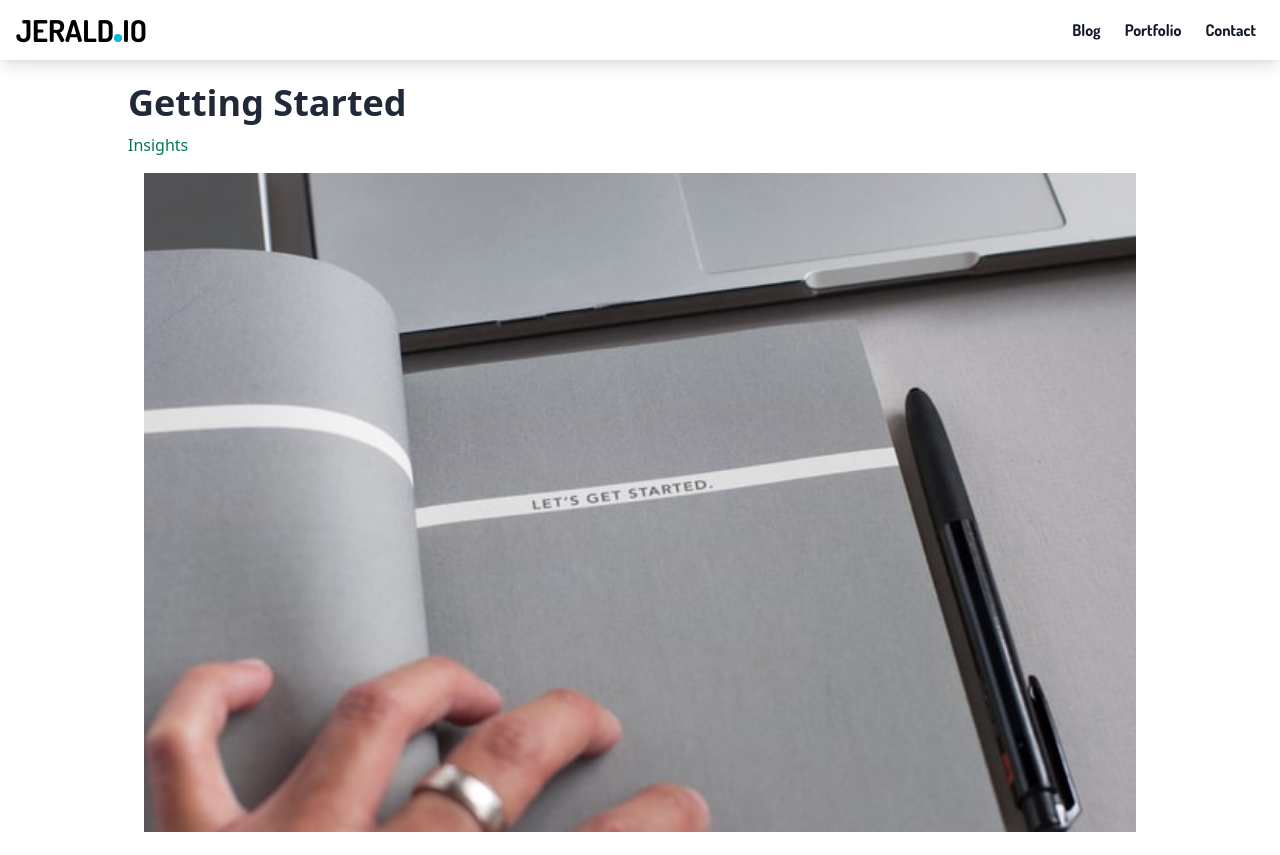
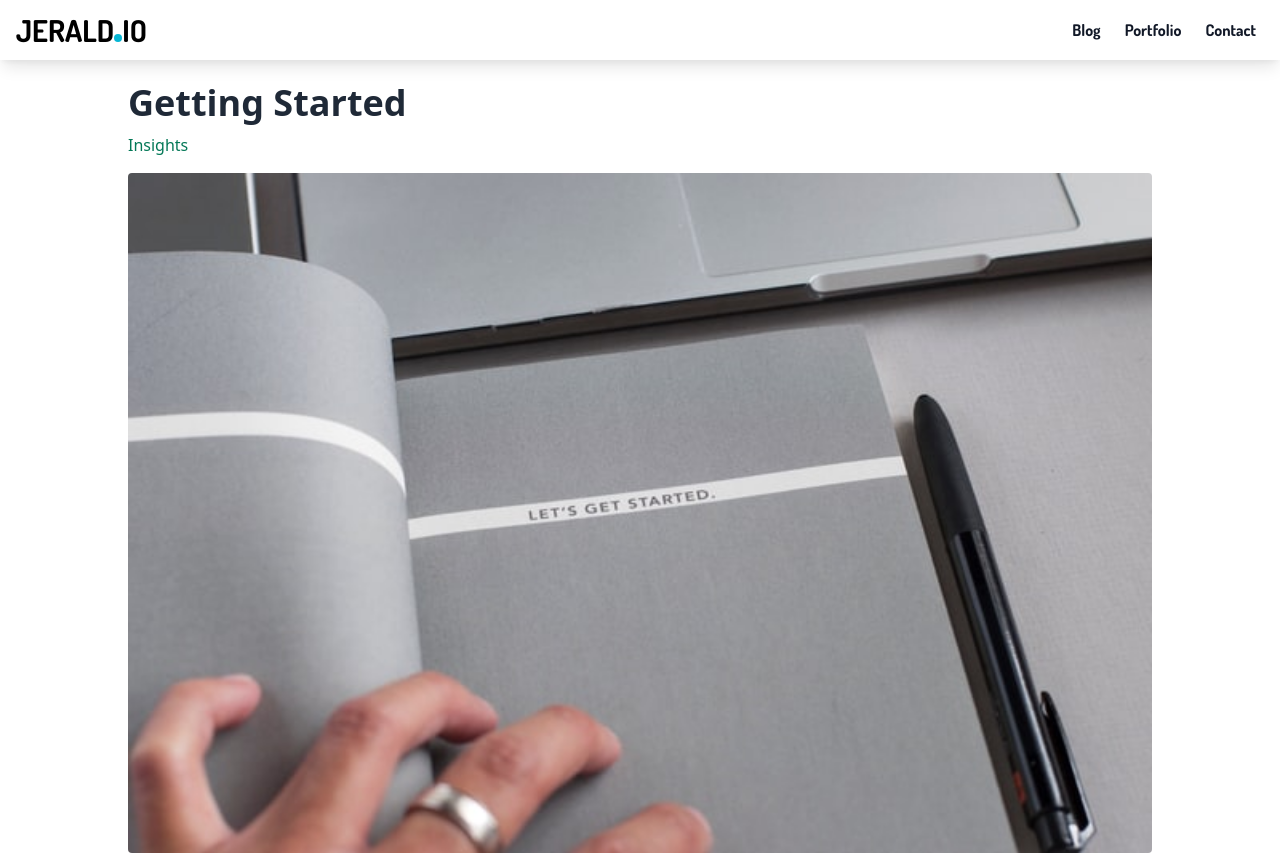
Before and after one commit to jerald-devOfficial/jerald.io, a React (Create React App) app in the folder client/: page /insights/Getting-Started in a window 1280 px wide. Shown: the top 855 px of the page. Built offline with nearby package versions, Linux system fonts and the light colour scheme; a web font is replaced by a local one.

Commit message:
Fixing the padding

```diff
--- a/client/src/components/blog/GettingStarted.js
+++ b/client/src/components/blog/GettingStarted.js
@@ -24,7 +24,7 @@ function GettingStarted() {
             </a>
           </div>
           <LazyLoadImage
-            className="w-full object-cover lg:rounded px-4"
+            className="w-full object-cover lg:rounded px-4 lg:px-0"
             src={content.blog.main.img.img}
             alt={content.blog.main.img.alt}
           />
--- a/client/src/components/blog/MyShoppe.js
+++ b/client/src/components/blog/MyShoppe.js
@@ -24,7 +24,7 @@ function MyShoppe() {
             </a>
           </div>
           <LazyLoadImage
-            className="w-full object-cover lg:rounded px-4"
+            className="w-full object-cover lg:rounded px-4 lg:px-0"
             src={content.blog.myshoppe.img.img}
             alt={content.blog.myshoppe.img.alt}
           />
--- a/client/src/components/blog/TailwindAndReactSetup.js
+++ b/client/src/components/blog/TailwindAndReactSetup.js
@@ -24,7 +24,7 @@ function TailwindAndReactSetup() {
             </a>
           </div>
           <LazyLoadImage
-            className="w-full object-cover lg:rounded px-4"
+            className="w-full object-cover lg:rounded px-4 lg:px-0"
             src={content.blog.tailwindcssandreact.img.img}
             alt={content.blog.tailwindcssandreact.img.alt}
           />
```
Also changed, not shown: 1 other file (tests, documents, lock files or other folders).
